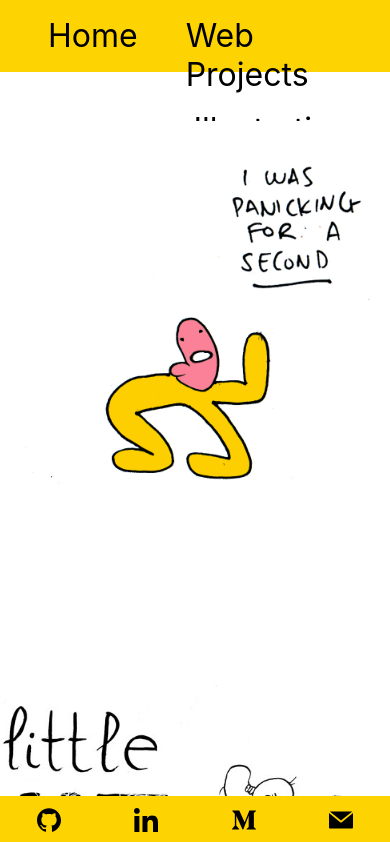
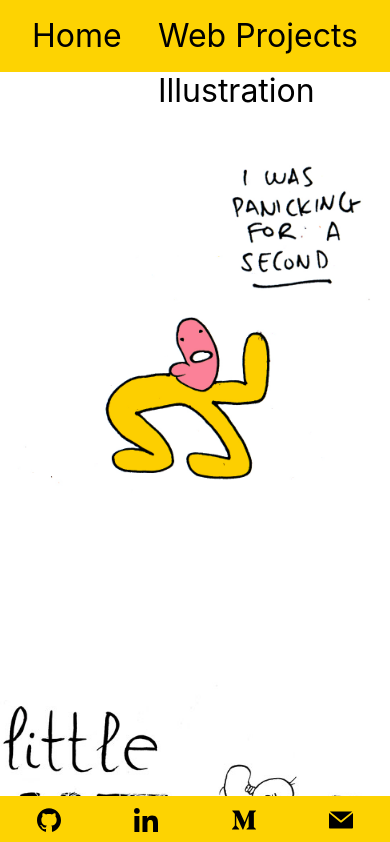
Before and after one commit to prullansky/illustration_portfolio, a Next.js app: page /comics in a window 390 px wide. Shown: the top 842 px of the page. Built offline with nearby package versions, Linux system fonts and the light colour scheme.

Commit message:
Started working on a responsive Navbar

```diff
--- a/components/navbar.js
+++ b/components/navbar.js
@@ -7,7 +7,7 @@ export default function Navbar() {
   const router = useRouter()
 
   return (
-    <nav className={styles.nav_top}>
+    <nav className={styles.top_nav}>
       <div
         className={[
           styles.nav_item_left,
@@ -15,10 +15,11 @@ export default function Navbar() {
         ].join(' ')}
       >
         <Link href="/">
-          <a className={styles.nav_item}>Home</a>
+          <a>Home</a>
         </Link>
       </div>
-      <div className={styles.flex}>
+
+      <div className={styles.horizontal_nav}>
         <div
           className={[
             styles.nav_item,
@@ -70,9 +71,6 @@ export default function Navbar() {
           </Link>
         </div>
       </div>
-      {/* <Link href="/contact">
-        <a className={styles.nav_item}>Contact</a>
-      </Link> */}
     </nav>
   )
 }
--- a/data/IllustrationData.js
+++ b/data/IllustrationData.js
@@ -85,7 +85,7 @@ export const IllustrationData = [
   },
   {
     thumbnail: '',
-    full: '/illustrations/J.K.BNR.jpg',
+    full: '/illustrations/loopman.jpg',
   },
   {
     thumbnail: '',
@@ -103,8 +103,4 @@ export const IllustrationData = [
     thumbnail: '',
     full: '/illustrations/alien.jpg',
   },
-  {
-    thumbnail: '',
-    full: '/illustrations/loopman.jpg',
-  },
 ]
--- a/pages/illustration.js
+++ b/pages/illustration.js
@@ -10,14 +10,14 @@ export default function Illustration() {
     <Layout>
       <div>
         <div className={styles.containerImage}>
-          <div id="gallery" style={{ display: !activePic ? 'none' : 'block' }}>
+          {/* <div id="gallery" style={{ display: !activePic ? 'none' : 'block' }}>
             <button
               className={styles.wrapper}
               onClick={() => setActivePic(undefined)}
             >
               <img className={styles.homeIllustration} src={activePic?.full} />
             </button>
-          </div>
+          </div> */}
         </div>
         <div className={styles.containerIllustrations}>
           {IllustrationData.map((pic, picIndex) => {
--- a/styles/Home.module.css
+++ b/styles/Home.module.css
@@ -173,26 +173,64 @@
 
 /* Navbar */
 
-/* .nav-left {
-  position: fixed;
-  background-color: #fdd302;
-  width: 10rem;
-  display: flex;
-  flex-direction: column;
-  align-items: baseline;
-  justify-content: flex-start;
-  flex-wrap: wrap;
-  max-width: 800px;
-  margin-top: 3rem;
-} */
-
-.nav_top {
+.top_nav {
   background-color: #fdd302;
   height: 4.5rem;
   display:flex;
   list-style-type:none;
   justify-content:flex-end;
 }
+
+.topnav .icon {
+  display: none;
+}
+
+
+.horizontal_nav {
+  display: flex;
+  flex-direction: row;
+  flex-wrap: wrap;
+  justify-content: space-around;
+
+}
+
+.vertical_nav {
+  background-color: #fdd302;
+  height: 18rem;
+  display: flex;
+  flex-direction: column;
+  flex-wrap: nowrap;
+  justify-content: flex-start;
+  align-content: stretch;
+  align-items: flex-start;
+
+}
+
+/* When the screen is less than 600 pixels wide, hide all links,
+except for the first one ("Home"). Show the link that contains should
+open and close the topnav (.icon) */
+
+@media screen and (max-width: 600px) {
+
+  .horizontal_nav .icon {
+    float: right;
+    display: block;
+    margin:   1rem;
+  }
+
+  .horizontal_nav {
+    height: 18rem;
+    display: flex;
+    flex-direction: column;
+    flex-wrap: nowrap;
+    justify-content: flex-start;
+    align-content: stretch;
+    align-items: flex-start;
+  }
+}
+
+/* Hide the link that should open and close the topnav on small screens */
+
 
 .flex {
   display: flex;
```
Also changed, not shown: 1 other file (tests, documents, lock files or other folders).
